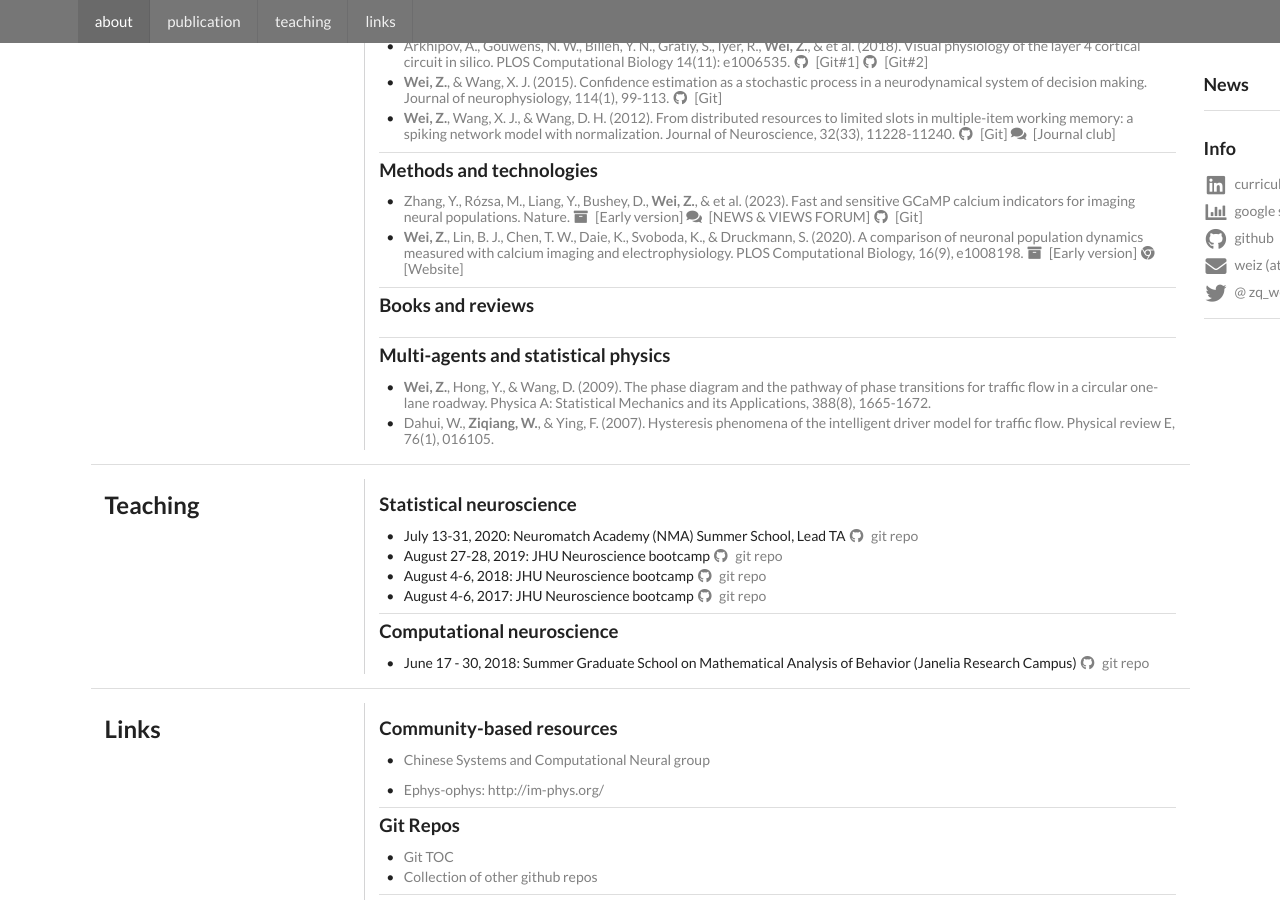
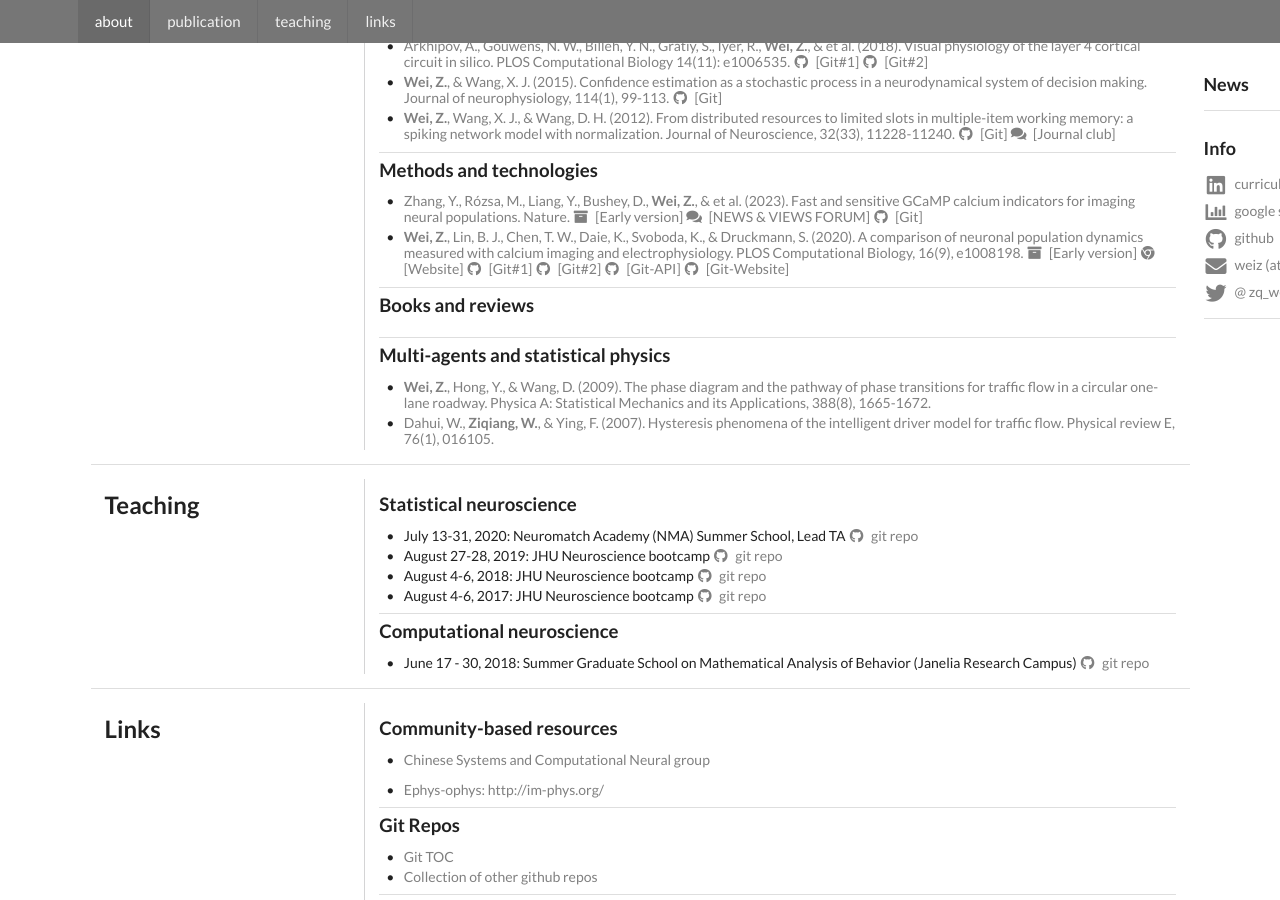
Before and after one commit to zqwei/zqwei.github.io, a Jekyll site: the page built from index.html, in a window 1280 px wide and 900 px high, scrolled down 1271 px. Built offline with Jekyll 4.4.1, drawn with Linux system fonts in a browser that asks for light colours.

Commit message:
add git repos to Wei et al., 2020, PLOS Comput. Biol.

```diff
--- a/_includes/publication.html
+++ b/_includes/publication.html
@@ -146,6 +146,18 @@
             <a href="im-phys.org">
               <i class="chrome icon"></i> [Website]
             </a>
+            <a href="https://github.com/zqwei/Ca-Imaging-Deconv-List">
+              <i class="github icon"></i> [Git#1]
+            </a>
+            <a href="https://github.com/zqwei/Neural-Recording-Methodology-Comparison">
+              <i class="github icon"></i> [Git#2]
+            </a>
+            <a href="https://github.com/zqwei/Im-phys-API">
+              <i class="github icon"></i> [Git-API]
+            </a>
+            <a href="https://github.com/zqwei/Im-phys-org">
+              <i class="github icon"></i> [Git-Website]
+            </a>
           </div>
         </div>
       </div>
```
